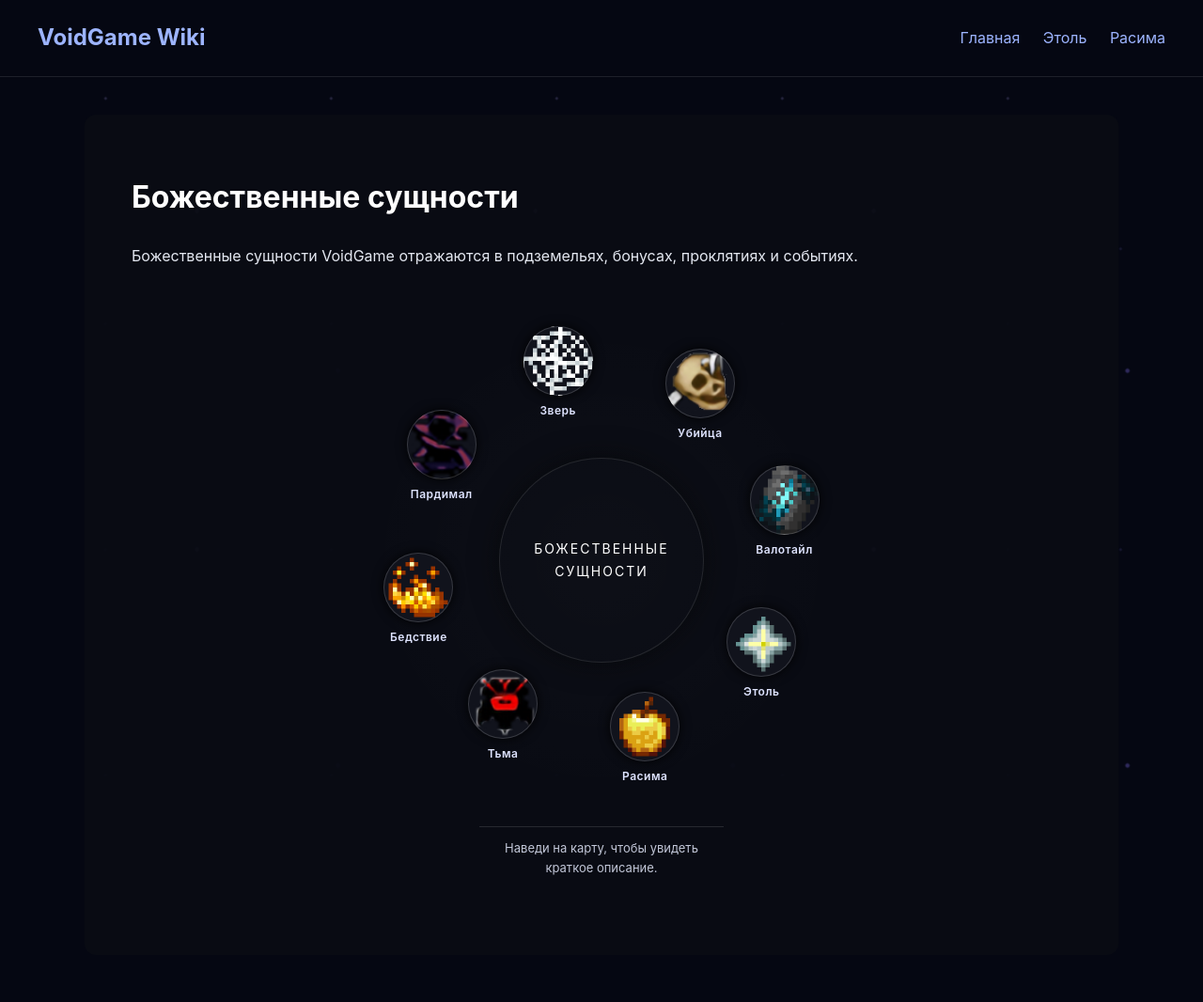
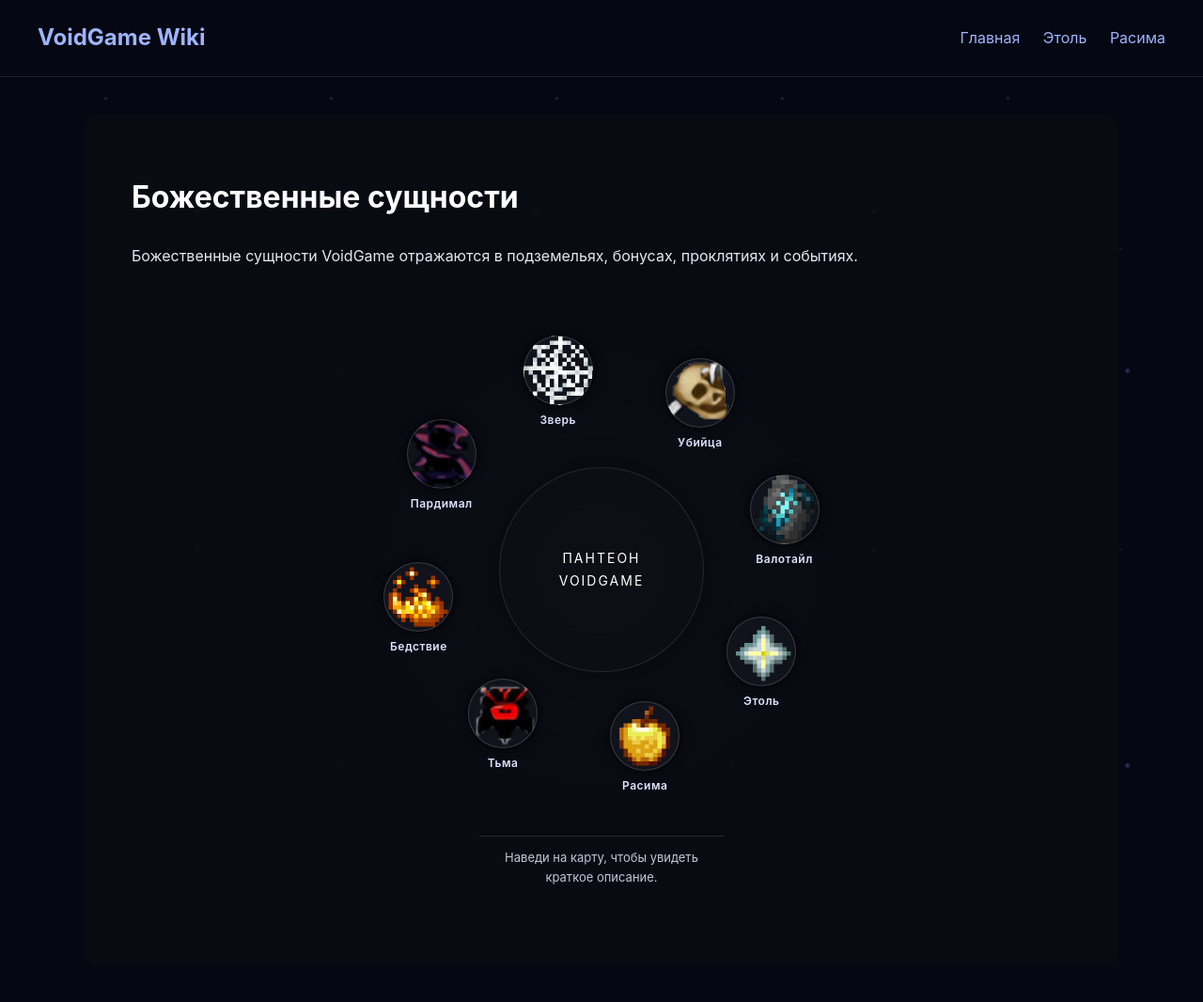
Before and after one commit to tveiv/tveiv.github.io, a Jekyll site: the page built from entities.md, in a window 1280 px wide. Shown: the whole page at 94% size. Built offline with Jekyll 4.4.1, drawn with Linux system fonts in a browser that asks for light colours.

Commit message:
Доработки круга, дизайн страницы

```diff
--- a/assets/css/style.css
+++ b/assets/css/style.css
@@ -189,7 +189,7 @@ main {
   max-width: 1000px;
   margin: 40px auto;
   padding: 40px 50px;
-  background: rgba(10, 12, 20, 0.96);  /* чуть прозрачнее */
+  background: rgba(10, 12, 20, 0.93); /* было 0.96, можно даже 0.93–0.94 */
   border-radius: 12px;
 }
 
@@ -399,7 +399,7 @@ main {
   position: relative;
   width: 520px;
   height: 520px;
-  margin: 50px auto 120px auto;
+  margin: 60px auto 120px auto;
 }
 
 .entity-wheel-center {
--- a/entities.md
+++ b/entities.md
@@ -8,13 +8,16 @@ permalink: /entities/
 
 # Божественные сущности
 
-Божественные сущности VoidGame отражаются в подземельях, бонусах, проклятиях и событиях.
+<div class="entities-intro">
+  Божественные сущности VoidGame отражаются в подземельях, бонусах, проклятиях и событиях.
+  <div class="entities-intro-separator"></div>
+</div>
 
 <div class="entity-wheel">
 
-  <div class="entity-wheel-center">
-    Божественные<br>сущности
-  </div>
+  <a href="/entities/" class="entity-wheel-center">
+  Пантеон<br>VoidGame
+	</a>
 
   <div class="entity-wheel-rotation">
 
```
